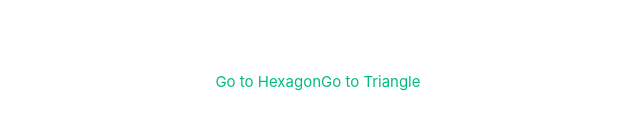
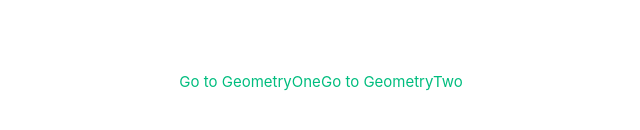
Before and after one commit to dreamz89/2d-to-dynamic-3d, a Vue app: page / in a window 1280 px wide. Shown: the part 318-448 px from the top of the page, without its empty margins (319-959 px from the left). Built offline with nearby package versions, Linux system fonts and the light colour scheme.

Commit message:
refactor: rename components

```diff
--- a/src/App.vue
+++ b/src/App.vue
@@ -1,5 +1,5 @@
 <template>
-  <router-link to="/hexagon">Go to Hexagon</router-link>
-  <router-link to="/triangle">Go to Triangle</router-link>
+  <router-link to="/1">Go to GeometryOne</router-link>
+  <router-link to="/2">Go to GeometryTwo</router-link>
   <router-view></router-view>
 </template>
```
Also changed, not shown: src/routes.js (+4 -4 lines), src/components/GeometryOne.vue (renamed from src/components/GeometryHexagon.vue), src/components/GeometryTwo.vue (renamed from src/components/GeometryTriangle.vue).
